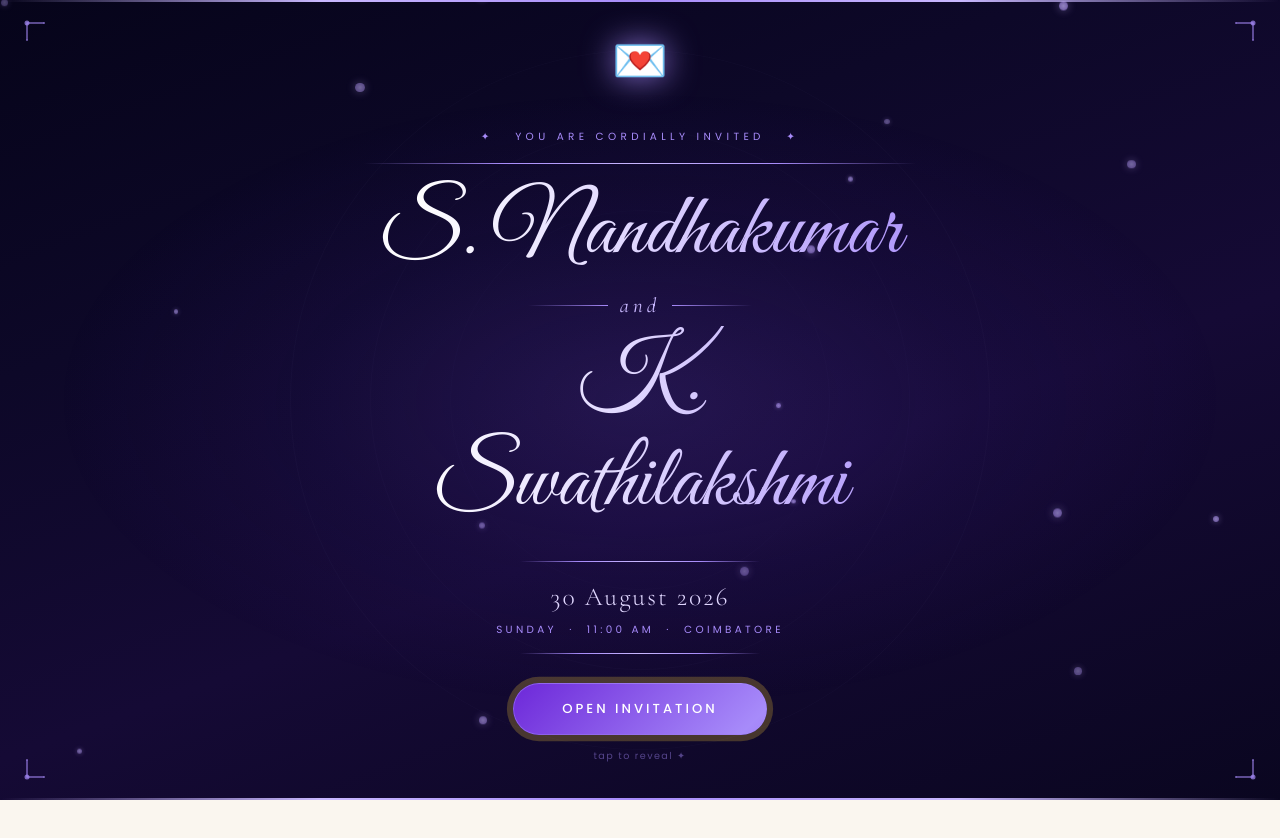
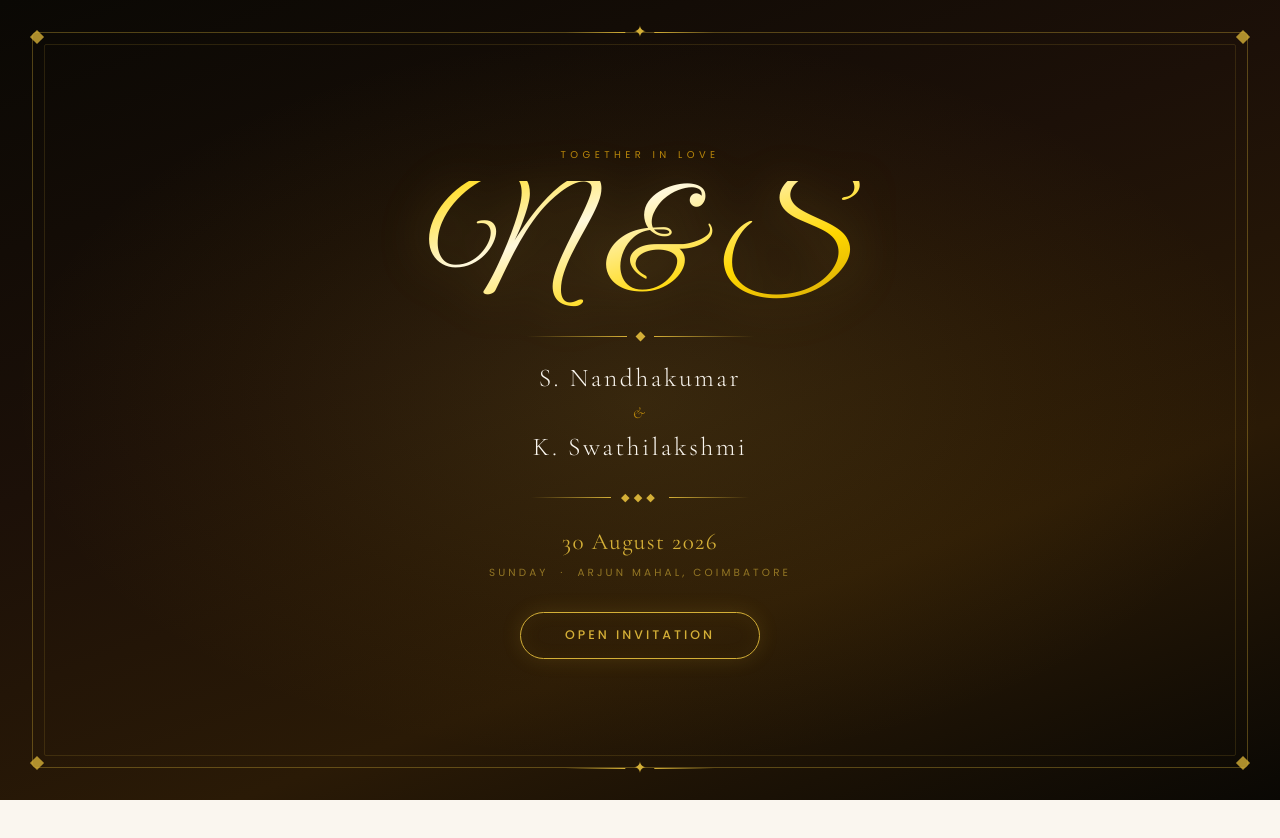
Before and after one commit to VarshiniJayakumar/swathi-wed, a React (Vite) app in the folder wedding-invitation/: page / in a window 1280 px wide. Shown: the top 838 px of the page. Built offline with nearby package versions, Linux system fonts and the light colour scheme; a web font is replaced by a local one.

Commit message:
feat: opening screen - royal gold frame with N&S monogram

```diff
--- a/wedding-invitation/src/components/OpeningScreen.jsx
+++ b/wedding-invitation/src/components/OpeningScreen.jsx
@@ -1,57 +1,4 @@
 import React, { useEffect, useState } from 'react';
-
-// Floating particles
-function Particles() {
-  const [particles] = useState(() =>
-    Array.from({ length: 18 }, (_, i) => ({
-      id: i,
-      left: `${Math.random() * 100}%`,
-      top:  `${Math.random() * 100}%`,
-      size: `${4 + Math.random() * 6}px`,
-      delay: `${Math.random() * 4}s`,
-      dur:   `${3 + Math.random() * 4}s`,
-      opacity: 0.3 + Math.random() * 0.5,
-    }))
-  );
-
-  return (
-    <div aria-hidden="true" style={{ position:'absolute', inset:0, pointerEvents:'none', overflow:'hidden' }}>
-      {particles.map(p => (
-        <div key={p.id} style={{
-          position:'absolute',
-          left: p.left, top: p.top,
-          width: p.size, height: p.size,
-          borderRadius:'50%',
-          background:'radial-gradient(circle, #C9B8FF, #8B6FCC)',
-          opacity: p.opacity,
-          animationName:'float',
-          animationDuration: p.dur,
-          animationDelay: p.delay,
-          animationTimingFunction:'ease-in-out',
-          animationIterationCount:'infinite',
-          boxShadow:`0 0 ${p.size} rgba(201,184,255,0.6)`,
-        }}/>
-      ))}
-    </div>
-  );
-}
-
-// Decorative mandala-style ring
-function Ring({ size, opacity, blur = 0 }) {
-  return (
-    <div aria-hidden="true" style={{
-      position:'absolute',
-      top:'50%', left:'50%',
-      transform:'translate(-50%,-50%)',
-      width: size, height: size,
-      borderRadius:'50%',
-      border:'1px solid rgba(201,184,255,0.2)',
-      opacity,
-      filter: blur ? `blur(${blur}px)` : 'none',
-      pointerEvents:'none',
-    }}/>
-  );
-}
 
 export default function OpeningScreen({ onOpen }) {
   const [loaded, setLoaded] = useState(false);
@@ -67,7 +14,7 @@ export default function OpeningScreen({ onOpen }) {
     setTimeout(() => onOpen(), 1100);
   };
 
-  const a = (delay, from = 'translateY(30px)') => ({
+  const a = (delay, from = 'translateY(24px)') => ({
     opacity:   loaded ? 1 : 0,
     transform: loaded ? 'none' : from,
     transition: `opacity 1s ease ${delay}, transform 1s cubic-bezier(0.16,1,0.3,1) ${delay}`,
@@ -76,9 +23,8 @@ export default function OpeningScreen({ onOpen }) {
   return (
     <div style={{
       position:'fixed', inset:0, zIndex:9999,
-      background:'linear-gradient(160deg, #06041A 0%, #0D0828 30%, #150A35 60%, #0A0620 100%)',
-      display:'flex', flexDirection:'column',
-      alignItems:'center', justifyContent:'center',
+      background:'linear-gradient(160deg,#0A0804 0%,#1C1008 40%,#2A1A06 70%,#0A0804 100%)',
+      display:'flex', alignItems:'center', justifyContent:'center',
       overflow:'hidden',
       opacity: closing ? 0 : 1,
       transform: closing ? 'scale(1.04)' : 'scale(1)',
@@ -86,151 +32,176 @@ export default function OpeningScreen({ onOpen }) {
       pointerEvents: closing ? 'none' : 'auto',
     }}>
 
-      {/* Floating particles */}
-      <Particles />
-
-      {/* Concentric rings */}
-      <Ring size="700px" opacity={0.12} />
-      <Ring size="540px" opacity={0.1} />
-      <Ring size="380px" opacity={0.08} />
-
-      {/* Large radial glow — purple center */}
+      {/* Radial warm glow */}
       <div aria-hidden="true" style={{
         position:'absolute', inset:0,
-        background:'radial-gradient(ellipse 65% 55% at 50% 50%, rgba(120,80,220,0.18) 0%, rgba(80,40,180,0.08) 40%, transparent 70%)',
+        background:'radial-gradient(ellipse 70% 65% at 50% 50%, rgba(212,175,55,0.13) 0%, rgba(184,134,11,0.05) 45%, transparent 70%)',
         pointerEvents:'none',
       }}/>
 
-      {/* Top shimmer line */}
-      <div style={{ position:'absolute', top:0, left:0, right:0, height:2,
-        background:'linear-gradient(90deg,transparent,#C9B8FF,#A78BFA,#C9B8FF,transparent)' }}/>
-      {/* Bottom shimmer line */}
-      <div style={{ position:'absolute', bottom:0, left:0, right:0, height:2,
-        background:'linear-gradient(90deg,transparent,#C9B8FF,#A78BFA,#C9B8FF,transparent)' }}/>
+      {/* Outer ornamental border frame */}
+      <div style={{
+        position:'absolute',
+        inset:'clamp(16px,3vw,32px)',
+        border:'1px solid rgba(212,175,55,0.35)',
+        borderRadius:4,
+        pointerEvents:'none',
+      }}/>
+      <div style={{
+        position:'absolute',
+        inset:'clamp(22px,4vw,44px)',
+        border:'1px solid rgba(212,175,55,0.15)',
+        borderRadius:2,
+        pointerEvents:'none',
+      }}/>
 
-      {/* Corner ornaments */}
+      {/* Corner diamonds */}
       {[
-        { pos:{top:20,left:24}, r:'0deg' },
-        { pos:{top:20,right:24}, r:'90deg' },
-        { pos:{bottom:20,left:24}, r:'270deg' },
-        { pos:{bottom:20,right:24}, r:'180deg' },
-      ].map((c,i) => (
-        <div key={i} aria-hidden="true" style={{ position:'absolute',...c.pos, width:44, height:44, pointerEvents:'none', zIndex:2 }}>
-          <svg viewBox="0 0 44 44" fill="none" style={{ width:'100%', height:'100%', transform:`rotate(${c.r})` }}>
-            <path d="M3 3 L3 20 M3 3 L20 3" stroke="#A78BFA" strokeWidth="1.5" strokeLinecap="round" opacity="0.7"/>
-            <circle cx="3" cy="3" r="2.5" fill="#A78BFA" opacity="0.7"/>
-            <circle cx="20" cy="3" r="1" fill="#A78BFA" opacity="0.4"/>
-            <circle cx="3" cy="20" r="1" fill="#A78BFA" opacity="0.4"/>
-          </svg>
-        </div>
+        { top:'clamp(16px,3vw,32px)', left:'clamp(16px,3vw,32px)', transform:'none' },
+        { top:'clamp(16px,3vw,32px)', right:'clamp(16px,3vw,32px)', transform:'none' },
+        { bottom:'clamp(16px,3vw,32px)', left:'clamp(16px,3vw,32px)', transform:'none' },
+        { bottom:'clamp(16px,3vw,32px)', right:'clamp(16px,3vw,32px)', transform:'none' },
+      ].map((pos,i) => (
+        <div key={i} aria-hidden="true" style={{
+          position:'absolute', ...pos,
+          width:10, height:10,
+          background:'#D4AF37',
+          transform:'rotate(45deg)',
+          opacity:0.8,
+          pointerEvents:'none',
+        }}/>
       ))}
 
-      {/* Content */}
-      <div style={{ position:'relative', zIndex:5, textAlign:'center', padding:'0 1.5rem', maxWidth:600, width:'100%' }}>
+      {/* Top center ornament */}
+      <div aria-hidden="true" style={{
+        position:'absolute', top:'clamp(10px,2vw,20px)', left:'50%', transform:'translateX(-50%)',
+        display:'flex', alignItems:'center', gap:8, pointerEvents:'none',
+      }}>
+        <div style={{ width:60, height:1, background:'linear-gradient(90deg,transparent,#D4AF37)' }}/>
+        <span style={{ color:'#D4AF37', fontSize:'1rem' }}>✦</span>
+        <div style={{ width:60, height:1, background:'linear-gradient(90deg,#D4AF37,transparent)' }}/>
+      </div>
 
-        {/* Icon */}
-        <div style={{ ...a('0.1s','translateY(-20px)'), marginBottom:'1.2rem' }}>
+      {/* Bottom center ornament */}
+      <div aria-hidden="true" style={{
+        position:'absolute', bottom:'clamp(10px,2vw,20px)', left:'50%', transform:'translateX(-50%)',
+        display:'flex', alignItems:'center', gap:8, pointerEvents:'none',
+      }}>
+        <div style={{ width:60, height:1, background:'linear-gradient(90deg,transparent,#D4AF37)' }}/>
+        <span style={{ color:'#D4AF37', fontSize:'1rem' }}>✦</span>
+        <div style={{ width:60, height:1, background:'linear-gradient(90deg,#D4AF37,transparent)' }}/>
+      </div>
+
+      {/* Main content */}
+      <div style={{ position:'relative', zIndex:5, textAlign:'center', padding:'0 2rem', maxWidth:580, width:'100%' }}>
+
+        {/* Top label */}
+        <div style={{ ...a('0.1s','translateY(-16px)'), marginBottom:'1rem' }}>
           <span style={{
-            fontSize:'2.8rem', display:'block',
-            filter:'drop-shadow(0 0 16px rgba(167,139,250,0.8))',
-            animation:'float 4s ease-in-out infinite',
-          }}>💌</span>
+            fontFamily:'Poppins', fontSize:'0.62rem',
+            letterSpacing:'0.45em', textTransform:'uppercase', color:'#B8860B',
+          }}>Together in Love</span>
         </div>
 
-        {/* Label */}
-        <div style={{ ...a('0.2s') }}>
-          <span style={{
-            fontFamily:'Poppins', fontSize:'0.65rem',
-            letterSpacing:'0.42em', textTransform:'uppercase',
-            color:'#A78BFA',
-          }}>✦ &nbsp; You are cordially invited &nbsp; ✦</span>
-        </div>
-
-        {/* Divider */}
-        <div style={{ ...a('0.3s'), margin:'1rem 0' }}>
-          <div style={{ height:1, background:'linear-gradient(90deg,transparent,#A78BFA,#C9B8FF,#A78BFA,transparent)' }}/>
-        </div>
-
-        {/* Groom name */}
-        <div style={{ ...a('0.45s','translateX(-40px)') }}>
-          <h1 style={{
+        {/* Big monogram N & S */}
+        <div style={{ ...a('0.25s'), marginBottom:'0.5rem' }}>
+          <p style={{
             fontFamily:'"Great Vibes",cursive',
-            fontSize:'clamp(2rem,7vw,5.5rem)',
-            lineHeight:1.2,
-            background:'linear-gradient(90deg,#A78BFA 0%,#E0D7FF 30%,#fff 50%,#E0D7FF 70%,#A78BFA 100%)',
+            fontSize:'clamp(4rem,15vw,9rem)',
+            lineHeight:1,
+            background:'linear-gradient(160deg,#B8860B 0%,#FFD700 35%,#FFF8DC 55%,#FFD700 75%,#B8860B 100%)',
             backgroundSize:'200% auto',
             WebkitBackgroundClip:'text',
             WebkitTextFillColor:'transparent',
             backgroundClip:'text',
             animation:'shimmer 4s linear infinite',
-          }}>S. Nandhakumar</h1>
+            filter:'drop-shadow(0 4px 24px rgba(212,175,55,0.3))',
+          }}>N &amp; S</p>
         </div>
 
-        {/* and */}
-        <div style={{ ...a('0.6s'), display:'flex', alignItems:'center', justifyContent:'center', gap:12, margin:'0.3rem 0' }}>
-          <div style={{ height:1, flex:1, maxWidth:80, background:'linear-gradient(90deg,transparent,#A78BFA)' }}/>
-          <span style={{ fontFamily:'"Cormorant Garamond",serif', fontSize:'1.3rem', color:'#C9B8FF', letterSpacing:'0.2em', fontStyle:'italic' }}>and</span>
-          <div style={{ height:1, flex:1, maxWidth:80, background:'linear-gradient(90deg,#A78BFA,transparent)' }}/>
+        {/* Gold rule with diamond */}
+        <div style={{ ...a('0.4s'), display:'flex', alignItems:'center', gap:10, justifyContent:'center', margin:'0.5rem 0 1.2rem' }}>
+          <div style={{ height:1, flex:1, maxWidth:100, background:'linear-gradient(90deg,transparent,#D4AF37)' }}/>
+          <div style={{ width:7, height:7, background:'#D4AF37', transform:'rotate(45deg)', flexShrink:0 }}/>
+          <div style={{ height:1, flex:1, maxWidth:100, background:'linear-gradient(90deg,#D4AF37,transparent)' }}/>
         </div>
 
-        {/* Bride name */}
-        <div style={{ ...a('0.75s','translateX(40px)') }}>
-          <h1 style={{
-            fontFamily:'"Great Vibes",cursive',
-            fontSize:'clamp(2rem,7vw,5.5rem)',
-            lineHeight:1.2,
-            background:'linear-gradient(90deg,#A78BFA 0%,#E0D7FF 30%,#fff 50%,#E0D7FF 70%,#A78BFA 100%)',
-            backgroundSize:'200% auto',
-            WebkitBackgroundClip:'text',
-            WebkitTextFillColor:'transparent',
-            backgroundClip:'text',
-            animation:'shimmer 4s linear infinite',
-          }}>K. Swathilakshmi</h1>
+        {/* Full names stacked */}
+        <div style={{ ...a('0.5s','translateX(-30px)'), marginBottom:'0.2rem' }}>
+          <p style={{
+            fontFamily:'"Cormorant Garamond",serif',
+            fontSize:'clamp(1rem,3.5vw,1.6rem)',
+            color:'#FAF6EF', fontWeight:300, letterSpacing:'0.1em',
+          }}>S. Nandhakumar</p>
         </div>
 
-        {/* Date */}
-        <div style={{ ...a('0.95s'), marginTop:'1.5rem' }}>
-          <div style={{ height:1, background:'linear-gradient(90deg,transparent,#A78BFA,#C9B8FF,#A78BFA,transparent)', maxWidth:240, margin:'0 auto 1rem' }}/>
-          <p style={{ fontFamily:'"Cormorant Garamond",serif', fontSize:'clamp(1.1rem,3.5vw,1.6rem)', color:'#E0D7FF', fontWeight:300, letterSpacing:'0.08em' }}>
-            30 August 2026
-          </p>
-          <p style={{ fontFamily:'Poppins', fontSize:'0.65rem', color:'#A78BFA', letterSpacing:'0.32em', textTransform:'uppercase', marginTop:5 }}>
-            Sunday &nbsp;·&nbsp; 11:00 AM &nbsp;·&nbsp; Coimbatore
-          </p>
-          <div style={{ height:1, background:'linear-gradient(90deg,transparent,#A78BFA,#C9B8FF,#A78BFA,transparent)', maxWidth:240, margin:'1rem auto 0' }}/>
+        <div style={{ ...a('0.55s'), marginBottom:'0.2rem' }}>
+          <span style={{ fontFamily:'"Cormorant Garamond",serif', fontSize:'1rem', color:'#B8860B', fontStyle:'italic', letterSpacing:'0.15em' }}>&amp;</span>
+        </div>
+
+        <div style={{ ...a('0.6s','translateX(30px)'), marginBottom:'1.4rem' }}>
+          <p style={{
+            fontFamily:'"Cormorant Garamond",serif',
+            fontSize:'clamp(1rem,3.5vw,1.6rem)',
+            color:'#FAF6EF', fontWeight:300, letterSpacing:'0.1em',
+          }}>K. Swathilakshmi</p>
+        </div>
+
+        {/* Gold rule */}
+        <div style={{ ...a('0.7s'), display:'flex', alignItems:'center', gap:10, justifyContent:'center', marginBottom:'1.2rem' }}>
+          <div style={{ height:1, flex:1, maxWidth:80, background:'linear-gradient(90deg,transparent,#D4AF37)' }}/>
+          <span style={{ color:'#D4AF37', fontSize:'0.7rem', letterSpacing:'4px' }}>◆◆◆</span>
+          <div style={{ height:1, flex:1, maxWidth:80, background:'linear-gradient(90deg,#D4AF37,transparent)' }}/>
+        </div>
+
+        {/* Date & place */}
+        <div style={{ ...a('0.8s') }}>
+          <p style={{
+            fontFamily:'"Cormorant Garamond",serif',
+            fontSize:'clamp(1.1rem,3vw,1.45rem)',
+            color:'#D4AF37', fontWeight:400, letterSpacing:'0.06em',
+          }}>30 August 2026</p>
+          <p style={{
+            fontFamily:'Poppins', fontSize:'0.65rem',
+            color:'rgba(212,175,55,0.6)', letterSpacing:'0.3em',
+            textTransform:'uppercase', marginTop:5,
+          }}>Sunday &nbsp;·&nbsp; Arjun Mahal, Coimbatore</p>
         </div>
 
         {/* Button */}
-        <div style={{ ...a('1.2s'), marginTop:'1.8rem' }}>
+        <div style={{ ...a('1s'), marginTop:'2rem' }}>
           <button
             onClick={handleOpen}
             style={{
-              background:'linear-gradient(135deg,#6D28D9 0%,#A78BFA 50%,#6D28D9 100%)',
-              backgroundSize:'200% auto',
-              color:'#fff',
-              border:'1px solid rgba(167,139,250,0.5)',
-              padding:'15px 48px',
+              background:'transparent',
+              color:'#D4AF37',
+              border:'1px solid #D4AF37',
+              padding:'13px 44px',
               borderRadius:'50px',
               fontFamily:'Poppins',
               fontWeight:500,
-              fontSize:'0.82rem',
+              fontSize:'0.78rem',
               letterSpacing:'3px',
               textTransform:'uppercase',
               cursor:'pointer',
-              boxShadow:'0 8px 32px rgba(109,40,217,0.5), 0 0 0 0 rgba(167,139,250,0.4)',
-              transition:'all 0.3s ease',
-              animation:'pulseGold 2.5s ease-in-out infinite',
+              boxShadow:'0 0 20px rgba(212,175,55,0.15), inset 0 0 20px rgba(212,175,55,0.05)',
+              transition:'all 0.35s ease',
             }}
-            onMouseEnter={e => { e.currentTarget.style.transform='translateY(-3px)'; e.currentTarget.style.boxShadow='0 14px 40px rgba(109,40,217,0.7)'; }}
-            onMouseLeave={e => { e.currentTarget.style.transform='translateY(0)'; e.currentTarget.style.boxShadow='0 8px 32px rgba(109,40,217,0.5)'; }}
+            onMouseEnter={e => {
+              e.currentTarget.style.background='rgba(212,175,55,0.12)';
+              e.currentTarget.style.transform='translateY(-2px)';
+              e.currentTarget.style.boxShadow='0 8px 32px rgba(212,175,55,0.3)';
+            }}
+            onMouseLeave={e => {
+              e.currentTarget.style.background='transparent';
+              e.currentTarget.style.transform='translateY(0)';
+              e.currentTarget.style.boxShadow='0 0 20px rgba(212,175,55,0.15)';
+            }}
           >
             Open Invitation
           </button>
+        </div>
 
-          <p style={{ fontFamily:'Poppins', fontSize:'0.6rem', color:'rgba(167,139,250,0.45)', marginTop:'0.9rem', letterSpacing:'0.15em' }}>
-            tap to reveal ✦
-          </p>
-        </div>
       </div>
     </div>
   );
```
